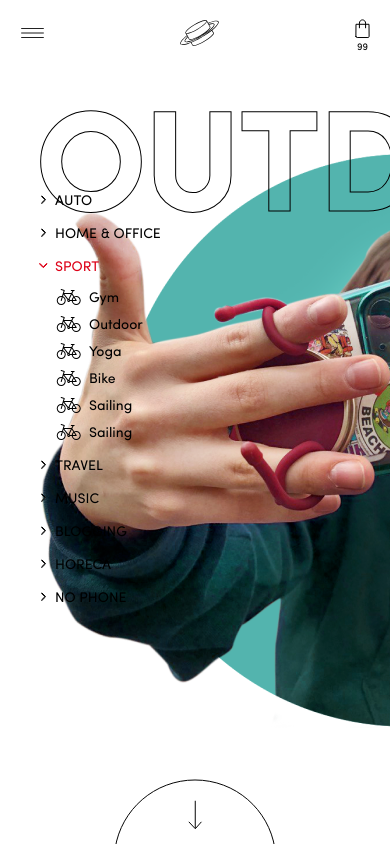
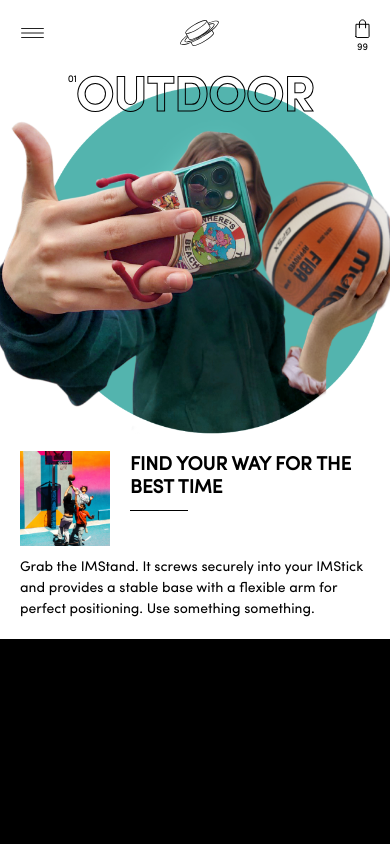
Before and after one commit to sergey-chuvayev/sticksite, a Next.js app: page /subcategory in a window 390 px wide. Built offline with nearby package versions, Linux system fonts and the light colour scheme.

Commit message:
mobile suncat

```diff
--- a/pages/components/Menu/Menu.scss
+++ b/pages/components/Menu/Menu.scss
@@ -55,7 +55,7 @@
   position: absolute;
   top: 0;
   padding-top: 43px;
-  left: 0;
+  left: -12px;
 }
 
 .Menu__menu-sub {
@@ -68,7 +68,7 @@
   position: relative;
   border: 1px solid #ddd;
   min-width: 160px;
-  padding: 10px;
+  padding: 14px;
   z-index: 5;
   @include tablet {
     display: none;
@@ -82,33 +82,13 @@
   text-transform: uppercase;
   text-align-last: left;
   color: rgba(0, 0, 0, 0.87);
-  margin-bottom: 4px;
+  margin-bottom: 8px;
+  transition: all 150ms;
   &:last-child {
     margin-bottom: 0;
   }
-  span {
-    &:after {
-      width: 0;
-      transition: width ease 150ms;
-    }
-  }
   &:hover {
-    span {
-      &:after {
-        width: 100%;
-      }
-    }
-  }
-  span {
-    position: relative;
-    &:after {
-      content: '';
-      position: absolute;
-      height: 2px;
-      background-color: rgba(0, 0, 0, 0.87);
-      bottom: -2px;
-      left: 0;
-    }
+    color: #DD0017;
   }
   &:last-child {
     margin-bottom: 0;
--- a/pages/components/SubcategoryPage/SubcategoryPage.scss
+++ b/pages/components/SubcategoryPage/SubcategoryPage.scss
@@ -1,3 +1,5 @@
+@import '../../../styles/mixins.scss';
+
 .SubcategoryPage {
   height: 100vh;
   overflow: auto;
@@ -10,6 +12,9 @@
   // mix-blend-mode: difference;
   top: 190px;  width: max-content;
   z-index: 3;
+  @include tablet {
+    display: none;
+  }
 }
 
 .SubcategoryPage__main-frame {
@@ -21,10 +26,17 @@
   top: 0;
   z-index: 0;
   background-color: #fff;
+  @include tablet {
+    position: relative;
+    height: initial;
+  }
+  @include phone {
+    padding: 20px;
+  }
 }
 
 .SubcategoryPage__category-arrow-down {
-  background-image: url('/category-arrow-down.svg');
+  background-image: url('/category-arrow-down-no-border.svg');
   background-repeat: no-repeat;
   background-size: contain;
   width: 162px;
@@ -34,6 +46,9 @@
   left: 50%;
   transform: translate(-50%, 0);
   mix-blend-mode: difference;
+  @include tablet {
+    display: none;
+  }
 }
 
 .SubcategoryPage__main-content {
@@ -48,6 +63,13 @@
   grid-template-columns: 1fr 2fr 1fr;
   height: 100%;
   align-items: center;
+  @include tablet {
+    grid-template-columns: 1fr;
+    padding-top: 80px;
+  }
+  @include phone {
+    padding-top: 20px;
+  }
 }
 
 .SubcategoryPage__image {
@@ -56,6 +78,9 @@
   flex-direction: column;
   align-items: center;
   padding-top: 40px;
+  @include phone {
+    padding-top: 0;
+  }
 }
 
 .SubcategoryPage__image__text {
@@ -65,18 +90,56 @@
   left: 0;
   display: flex;
   justify-content: center;
+  @include tablet {
+    position: relative;
+    z-index: 1;
+  }
+  @include phone {
+    top: 15px;
+  }
+}
+
+.SubcategoryPage__image__img {
+  width: 75%;
+  @include tablet {
+    width: 100%;
+    margin: 0 -30px;
+    transform: scale(1.13)
+  }
+  @include phone {
+    transform: scale(1.17)
+  }
 }
 
 .SubcategoryPage__image__text__num {
   position: absolute;
-  font-size: 12px;
   line-height: 110.5%;
   letter-spacing: -0.025em;
   left: 0;
   top: 0;
+  font-size: 14px;
+  @include tablet {
+    font-size: 12px;
+  }
 }
 
 .SubcategoryPage__image__text__catname {
+  position: relative;
+  span {
+    &:first-child {
+      font-size: 12px;
+      line-height: 110.5%;
+      letter-spacing: -0.025em;
+      position: absolute;
+      top: 16px;
+      left: -2px;
+      @include phone {
+        left: -8px;
+        top: 18px;
+        font-size: 10px;
+      }
+    }
+    &:last-child {
       font-family: "sofia_probold";
       font-size: 144px;
       text-align: center;
@@ -85,10 +148,24 @@
       -webkit-text-fill-color: rgba(#fff, 0); /* Will override color (regardless of order) */
       -webkit-text-stroke-width: 1px;
       -webkit-text-stroke-color: #000;
+      @include phone {
+        font-size: 50px;
+        line-height: initial;
+      }
+    }
+  }
 }
 
 .SubcategoryPage__text {
   padding: 90px;
+  @include tablet {
+    padding: 20px;
+    padding-top: 80px;
+  }
+  @include phone {
+    padding: 0;
+    padding-top: 40px;
+  }
 }
 
 .SubcategoryPage__text__title {
@@ -97,6 +174,39 @@
   font-size: 20px;
   line-height: 24px;
   text-transform: uppercase;
+  @include tablet {
+    font-size: 27px;
+    line-height: 120.5%;
+    margin-left: 20px;
+    max-width: 300px;
+  }
+  @include phone {
+    font-size: 19px;
+    line-height: 120.5%;
+  }
+}
+
+.SubcategoryPage__text__top {
+  .SubcategoryPage__text__top__image {
+    display: none;
+  }
+  @include tablet {
+    display: flex;
+    .SubcategoryPage__text__top__image {
+      width: 190px;
+      display: block;
+      background-size: cover;
+      background-repeat: no-repeat;
+      background-position: top;
+      flex-shrink: 0;
+    }
+  }
+  @include phone {
+    .SubcategoryPage__text__top__image {
+      width: 90px;
+      height: auto;
+    }
+  }
 }
 
 .SubcategoryPage__text__divider {
@@ -105,15 +215,34 @@
   background-color: #000;
   margin-top: 27px;
   margin-bottom: 35px;
+  @include tablet {
+    margin-left: 20px;
+  }
+  @include phone {
+    margin-top: 14px;
+  }
 }
 
 .SubcategoryPage__text__text {
   font-size: 14px;
   line-height: 149%;
+  @include tablet {
+    font-size: 20px;
+    line-height: 141%;
+    margin-top: 20px;
+  }
+  @include phone {
+    font-size: 14px;
+    line-height: 149%;
+    margin-top: 10px;
+  }
 }
 
 .SubcategoryPage__text__image {
   width: 148px;
   height: auto;
   margin-top: 12px;
+  @include tablet {
+    display: none;
   }
+}
--- a/pages/components/SubcategoryPage/SubcategoryPage.tsx
+++ b/pages/components/SubcategoryPage/SubcategoryPage.tsx
@@ -10,26 +10,36 @@ const SubcategoryPage = () => {
       <div className="SubcategoryPage__vertical-menu">
         <VerticalMenu color="black" />
       </div>
-      <Header themeColor="black" />
+      <Header themeColor="black" onOpenMenu={() => {}} />
       <div className="SubcategoryPage__main-frame">
         <div className="SubcategoryPage__content-grid">
           <div /> {/* grid span */}
           <div className="SubcategoryPage__image">
             <div className="SubcategoryPage__image__text">
-              {/* <div className="SubcategoryPage__image__text__num">
-                03
-              </div> */}
               <div className="SubcategoryPage__image__text__catname">
-                OUTDOOR
+                <span>01</span>
+                <span>OUTDOOR</span>
               </div>
             </div>
-            <img src="/assets/subround.png" alt="" />
+            <img
+              src="/assets/subround.png"
+              className="SubcategoryPage__image__img"
+              alt=""
+            />
           </div>
           <div className="SubcategoryPage__text">
-            <div className="SubcategoryPage__text__title">
-              FIND YOUR WAY FOR THE BEST TIME
+            <div className="SubcategoryPage__text__top">
+              <div
+                style={{ backgroundImage: `url(/assets/subimg.png)` }}
+                className="SubcategoryPage__text__top__image"
+              />
+              <div>
+                <div className="SubcategoryPage__text__title">
+                  FIND YOUR WAY FOR THE BEST TIME
+                </div>
+                <div className="SubcategoryPage__text__divider" />
+              </div>
             </div>
-            <div className="SubcategoryPage__text__divider" />
             <div className="SubcategoryPage__text__text">
               Grab the IMStand. It screws securely into your IMStick and
               provides a stable base with a flexible arm for perfect
```
Also changed, not shown: public/category-arrow-down-no-border.svg (added). Lines whose indentation alone changed are shown as unchanged.
